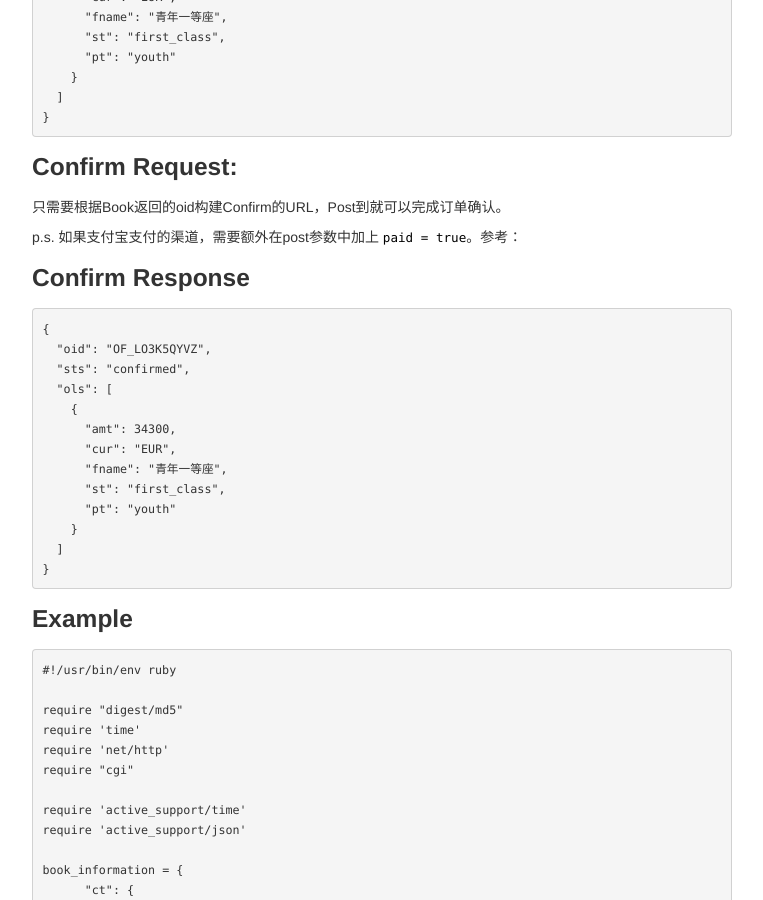
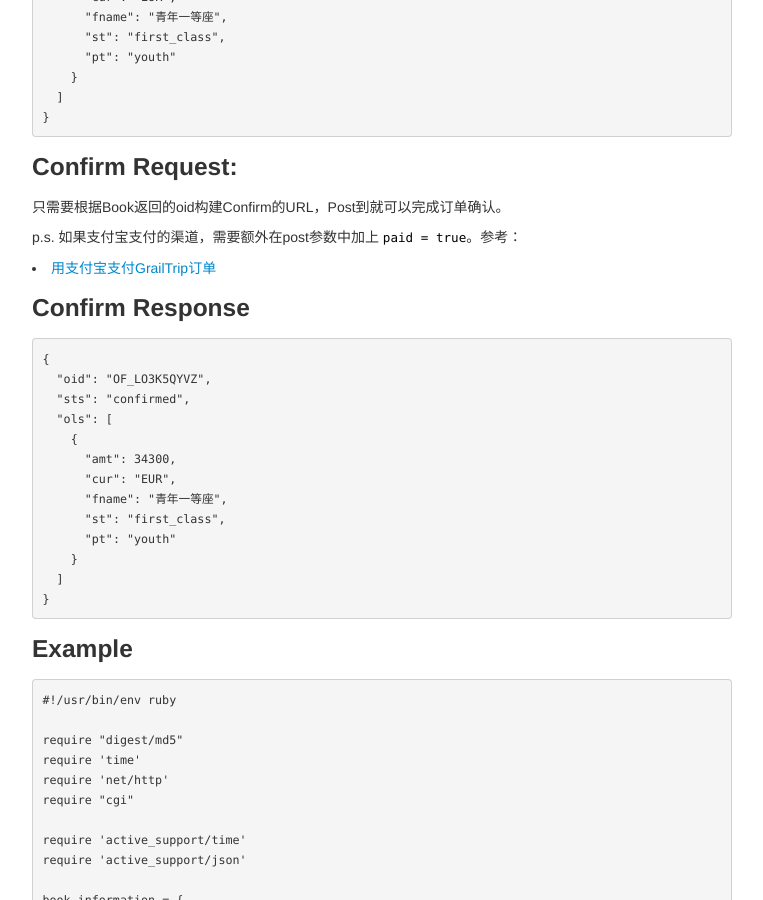
Before and after one commit to kyoangel/grailtrip, a Jekyll site: the page built from zh/pages/rail_pass.md, in a window 1280 px wide and 900 px high, scrolled down 3079 px. Shown: the whole window, without its empty margins (258-1021 px from the left). Built offline with Jekyll 4.4.1, drawn with Linux system fonts in a browser that asks for light colours.

Commit message:
fix link

```diff
--- a/zh/pages/rail_pass.md
+++ b/zh/pages/rail_pass.md
@@ -165,7 +165,7 @@ description: 帮助您搜索、比较、预定欧洲地面交通（铁路、大
 只需要根据Book返回的oid构建Confirm的URL，Post到就可以完成订单确认。
 
 p.s. 如果支付宝支付的渠道，需要额外在post参数中加上 `paid = true`。参考：
-{% assign pages = site.pages | where:"title", 用支付宝支付GrailTrip订单%}
+{% assign pages = site.pages | where:"title", "用支付宝支付GrailTrip订单"%}
 {% for page in pages %}
   <li>
       <a class="post-link" href="{{ page.url | prepend: site.baseurl }}">{{ page.title }}</a>
```
